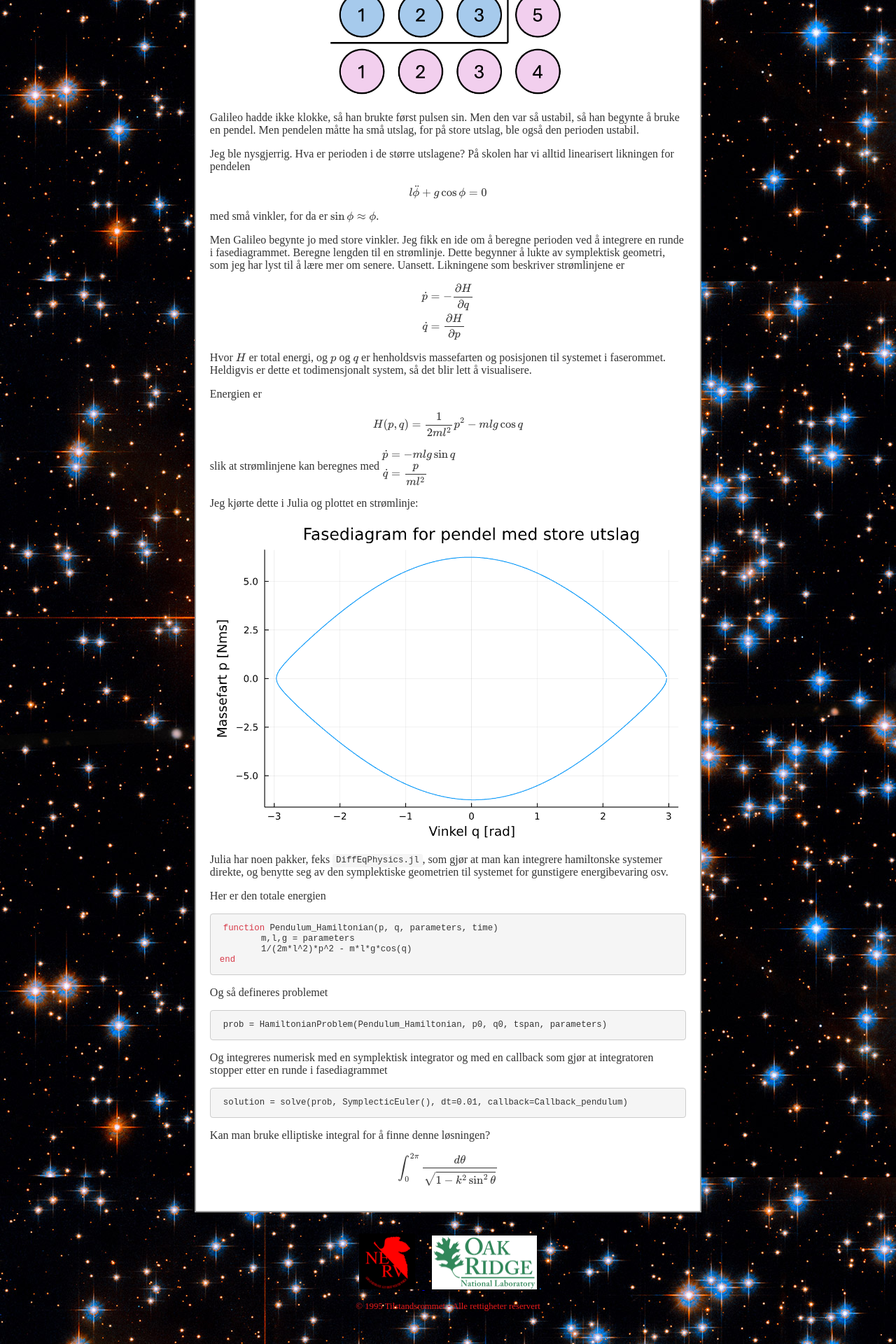
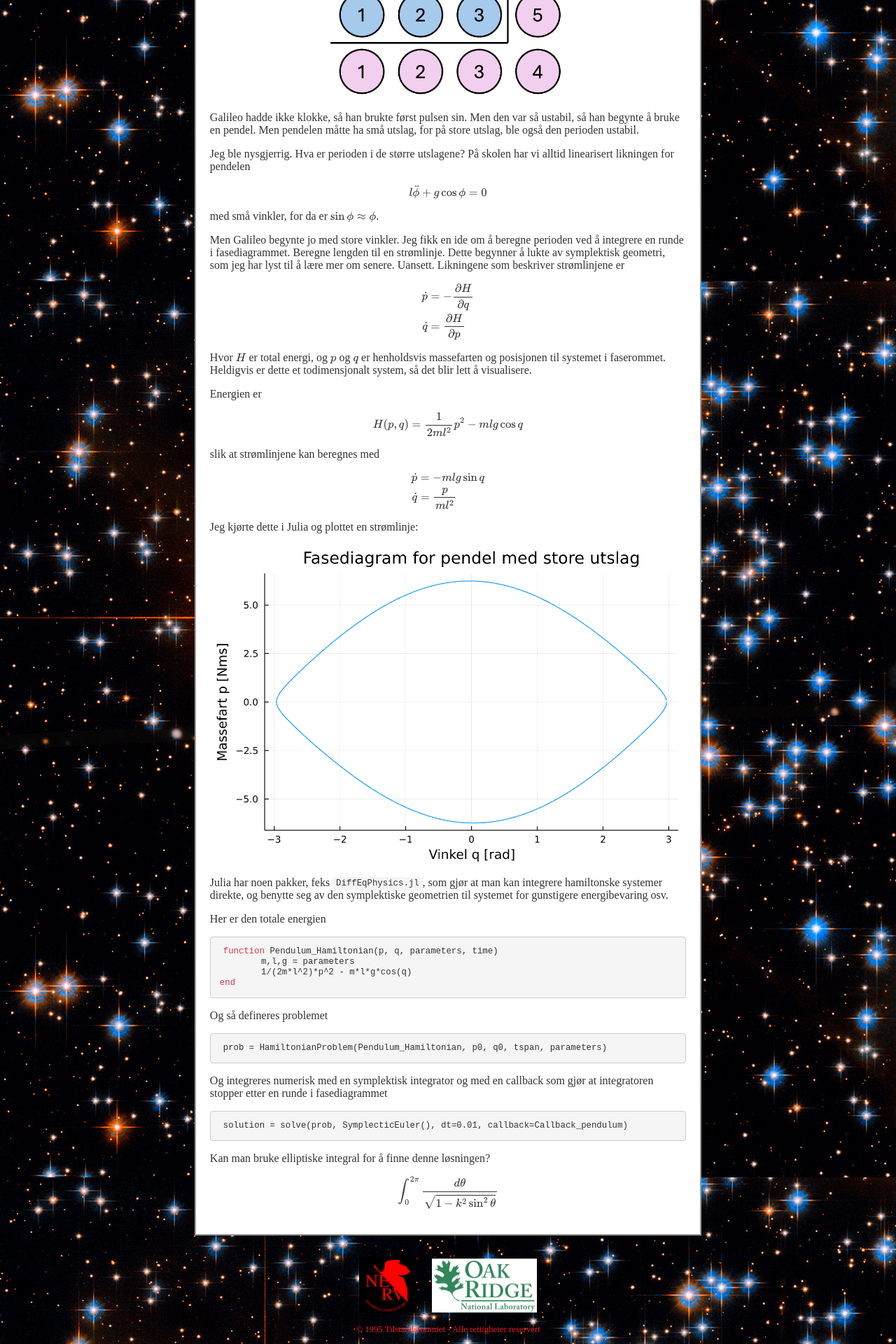
Before and after one commit to Tilstandsrommet/Tilstandsrommet.github.io, a Jekyll site: the page built from galileo.md, in a window 1280 px wide. Shown: the part 878-2798 px from the top of the page at 70% size. Built offline with Jekyll 4.4.1, drawn with Linux system fonts in a browser that asks for light colours.

Commit message:
config yaml

```diff
--- a/_config.yml
+++ b/_config.yml
@@ -4,3 +4,5 @@
   math_engine: mathjax
   math_engine_opts:
     preview: none
+  input: GFM
+  syntax_highlighter: rouge
--- a/galileo.md
+++ b/galileo.md
@@ -39,6 +39,7 @@
 $$
 
 slik at strømlinjene kan beregnes med
+
 $$
 \begin{align}
 \dot{p}&=-mlg\sin q\\
```
